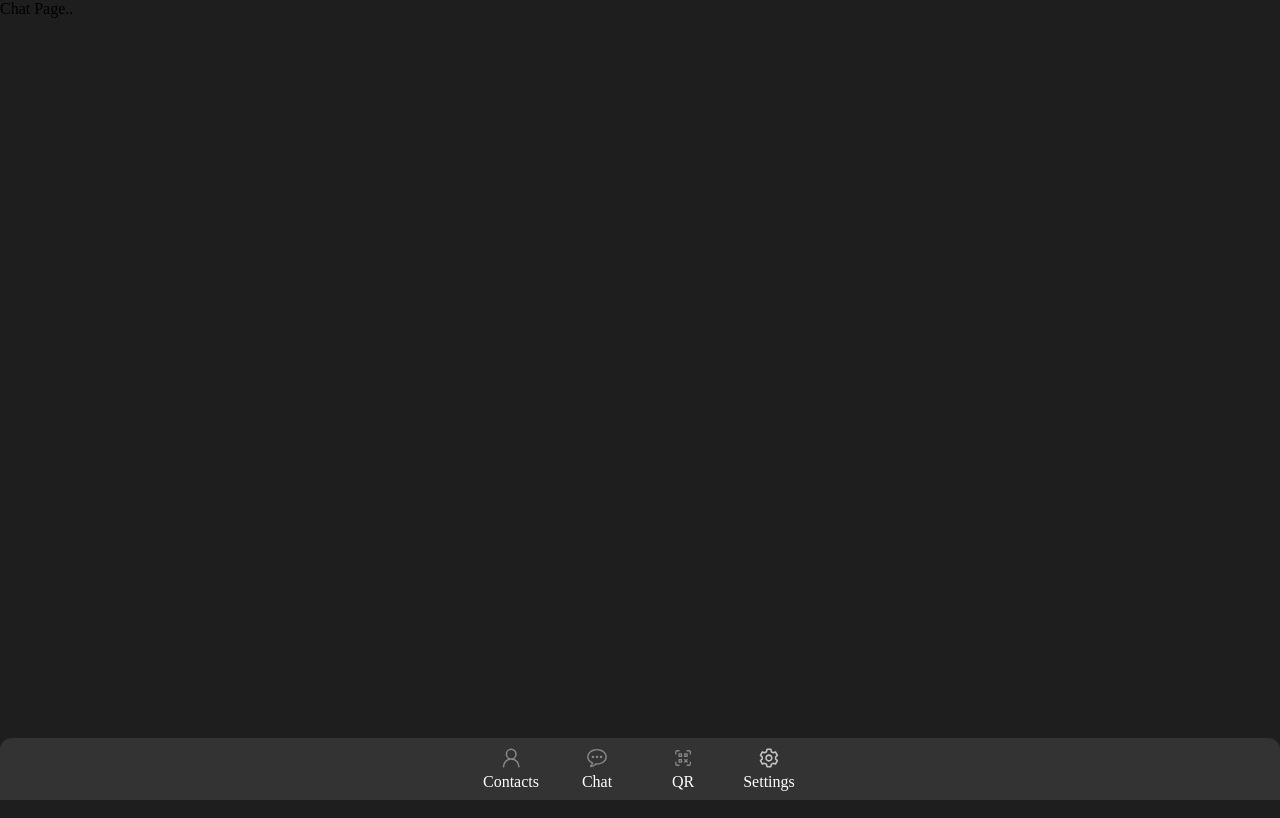
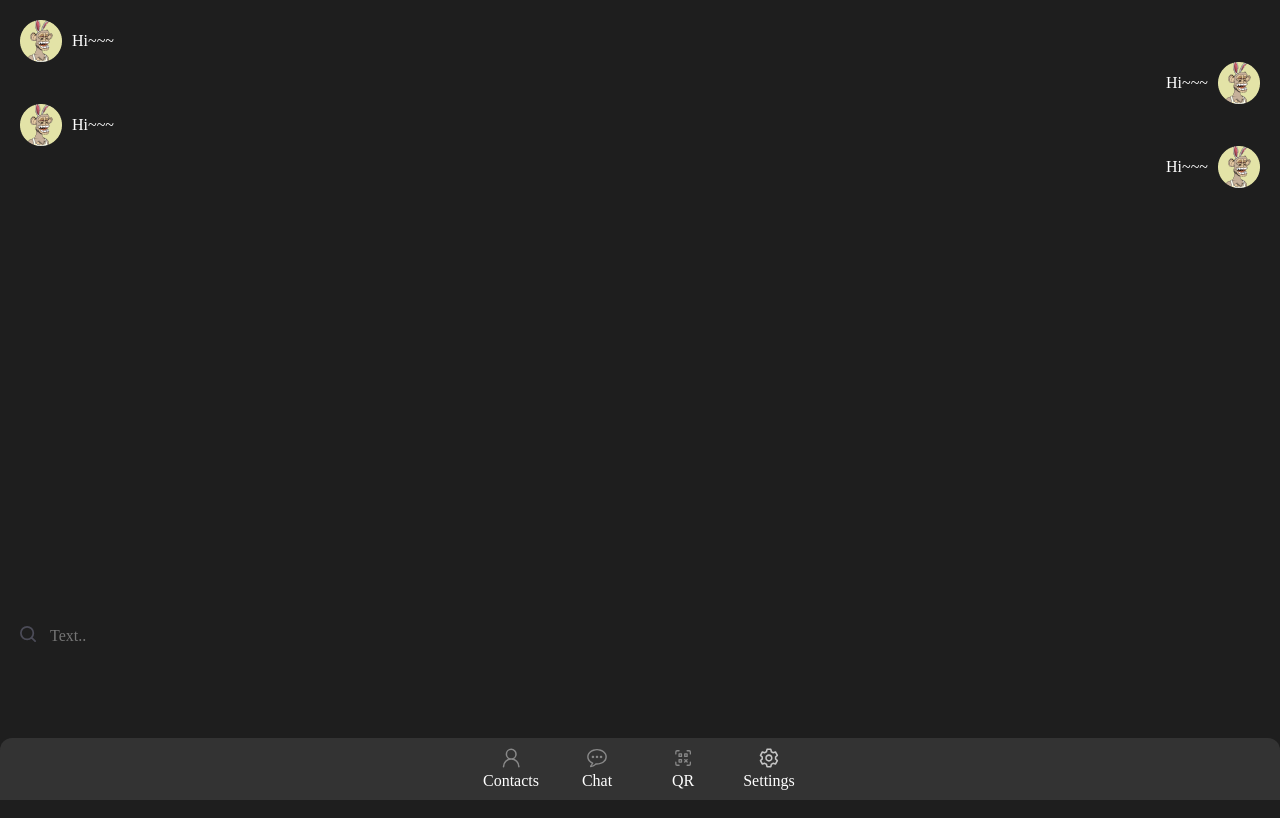
Before and after one commit to jjiyeon/pom-pom, a Next.js app: page /Chat in a window 1280 px wide. Built offline with nearby package versions, Linux system fonts and the light colour scheme.

Commit message:
feat: chat

```diff
--- a/components/Contacts/style.ts
+++ b/components/Contacts/style.ts
@@ -49,6 +49,12 @@ export const User = styled.li`
   align-items: center;
   padding: 0 16px;
   gap: 16px;
+
+  a {
+    display: flex;
+    align-items: center;
+    gap: 10px;
+  }
 `
 export const UserImage = styled.div`
   display: inline-block;
--- a/components/Nav/index.tsx
+++ b/components/Nav/index.tsx
@@ -8,20 +8,28 @@ const Nav = () => {
       <UI.NavButtonList>
         <UI.NavButtonWrapper>
           {/* <UI.NavButton>Contacts</UI.NavButton> */}
-          <Image src={'/Contacts.svg'} alt="message icon" width={20} height={20} />
-          <Link href={'/Contacts'}>Contacts</Link>
+          <Link href={'/Contacts'}>
+            <Image src={'/Contacts.svg'} alt="message icon" width={20} height={20} />
+            <p>Contacts</p>
+          </Link>
         </UI.NavButtonWrapper>
         <UI.NavButtonWrapper>
-          <Image src={'/Message.svg'} alt="message icon" width={20} height={20} />
-          <Link href={'/Chat'}>Chat</Link>
+          <Link href={'/Chat'}>
+            <Image src={'/Message.svg'} alt="message icon" width={20} height={20} />
+            <p>Chat</p>
+          </Link>
         </UI.NavButtonWrapper>
         <UI.NavButtonWrapper>
-          <Image src={'/ScanQR.svg'} alt="message icon" width={20} height={20} />
-          <Link href={'/Qr'}>QR</Link>
+          <Link href={'/Qr'}>
+            <Image src={'/ScanQR.svg'} alt="message icon" width={20} height={20} />
+            <p>QR</p>
+          </Link>
         </UI.NavButtonWrapper>
         <UI.NavButtonWrapper>
-          <Image src={'/Settings.svg'} alt="message icon" width={20} height={20} />
-          <Link href={'/MyPage'}>Settings</Link>
+          <Link href={'/MyPage'}>
+            <Image src={'/Settings.svg'} alt="message icon" width={20} height={20} />
+            <p>Settings</p>
+          </Link>
         </UI.NavButtonWrapper>
       </UI.NavButtonList>
     </UI.NavContainer>
--- a/components/Nav/style.ts
+++ b/components/Nav/style.ts
@@ -12,6 +12,15 @@ export const NavContainer = styled.nav`
   display: flex;
   align-items: center;
   justify-content: space-evenly;
+
+  a {
+    display: flex;
+
+    width: 100%;
+    flex-direction: column;
+    align-items: center;
+    gap: 4px;
+  }
 
   * {
     background: #333;
--- a/next.config.js
+++ b/next.config.js
@@ -4,6 +4,9 @@ const nextConfig = {
   swcMinify: true,
   compiler: {
     emotion: true,
+  },
+  compilerOptions: {
+    module: 'NodeNext',
   },
 
   webpack5: true,
--- a/pages/Chat/index.tsx
+++ b/pages/Chat/index.tsx
@@ -1,5 +1,74 @@
+import styled from '@emotion/styled'
+import Image from 'next/image'
+import * as UI from '../../components/Contacts/style'
+
 const PageChat = () => {
-  return <div>Chat Page..</div>
+  return (
+    <StyledChatContainer>
+      <StyledChatList>
+        <StyledChat>
+          <StyledUserImage>
+            <Image src={`/contacts/1.png`} width={42} height={42} alt="dummy user" />
+          </StyledUserImage>
+          <STyledUserText>Hi~~~</STyledUserText>
+        </StyledChat>
+        <StyledChat>
+          <STyledUserText>Hi~~~</STyledUserText>
+          <StyledUserImage>
+            <Image src={`/contacts/1.png`} width={42} height={42} alt="dummy user" />
+          </StyledUserImage>
+        </StyledChat>
+        <StyledChat>
+          <StyledUserImage>
+            <Image src={`/contacts/1.png`} width={42} height={42} alt="dummy user" />
+          </StyledUserImage>
+          <STyledUserText>Hi~~~</STyledUserText>
+        </StyledChat>
+        <StyledChat>
+          <STyledUserText>Hi~~~</STyledUserText>
+          <StyledUserImage>
+            <Image src={`/contacts/1.png`} width={42} height={42} alt="dummy user" />
+          </StyledUserImage>
+        </StyledChat>
+      </StyledChatList>
+
+      <StyledTextWrapper>
+        <StyledTextInput>
+          <Image src="/contacts/icn-search.svg" alt="search icon" width={16} height={16} />
+        </StyledTextInput>
+        <UI.Search placeholder="Text.." />
+      </StyledTextWrapper>
+    </StyledChatContainer>
+  )
 }
 
+const StyledChatContainer = styled.div`
+  width: 100%;
+  height: calc(100vh - 62px);
+`
+const StyledChatList = styled.ul`
+  padding: 20px;
+`
+const StyledChat = styled.li`
+  display: flex;
+  align-items: center;
+  color: #fff;
+  gap: 10px;
+
+  :nth-child(2n) {
+    justify-content: end;
+  }
+`
+const StyledUserImage = styled.div``
+const StyledTextWrapper = styled.div`
+  position: absolute;
+  bottom: 160px;
+`
+const STyledUserText = styled.div``
+
+const StyledTextInput = styled.div`
+  position: absolute;
+  top: 12px;
+  left: 20px;
+`
 export default PageChat
--- a/pages/_app.tsx
+++ b/pages/_app.tsx
@@ -4,11 +4,13 @@ import { AppProps } from 'next/app'
 import { globalStyle } from '../styles/Global'
 import Nav from '../components/Nav'
 import styled from '@emotion/styled'
+import Header from '../components/Header'
 
 const MyApp = ({ Component, pageProps }: AppProps) => {
   return (
     <>
       <Global styles={globalStyle} />
+      {/* <Header /> */}
       <Container>
         <Component {...pageProps} />
       </Container>
--- a/tsconfig.json
+++ b/tsconfig.json
@@ -15,6 +15,6 @@
     "jsx": "preserve",
     "incremental": true
   },
-  "include": ["next-env.d.ts", "**/*.ts", "**/*.tsx", "**/*.js"],
+  "include": ["next-env.d.ts", "**/*.ts", "**/*.tsx", "**/*.js", "**/*.mjs"],
   "exclude": ["node_modules"]
 }
```
Also changed, not shown: Active_SCMethods.ts (added, +53 -0 lines), components/Contacts/index.tsx (+33 -5 lines), pages/Profile/[username].tsx (+5 -3 lines).
